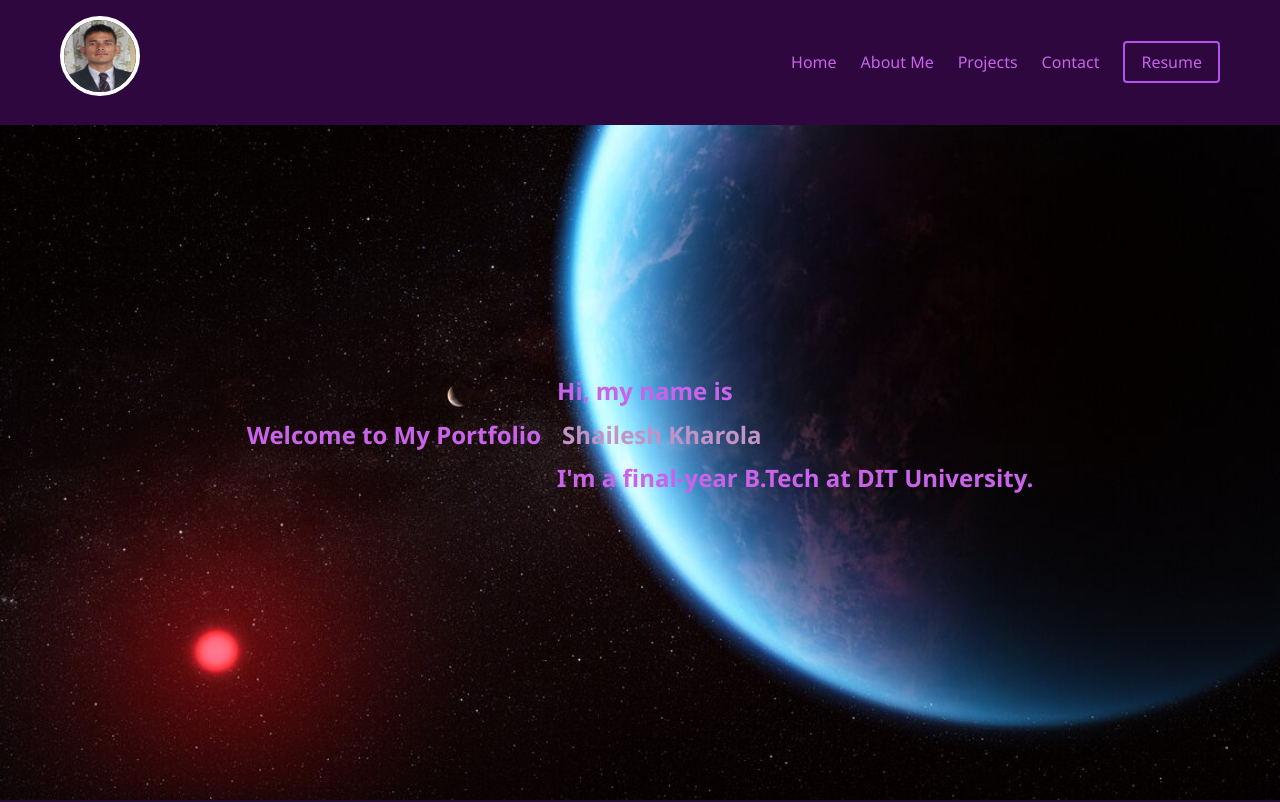
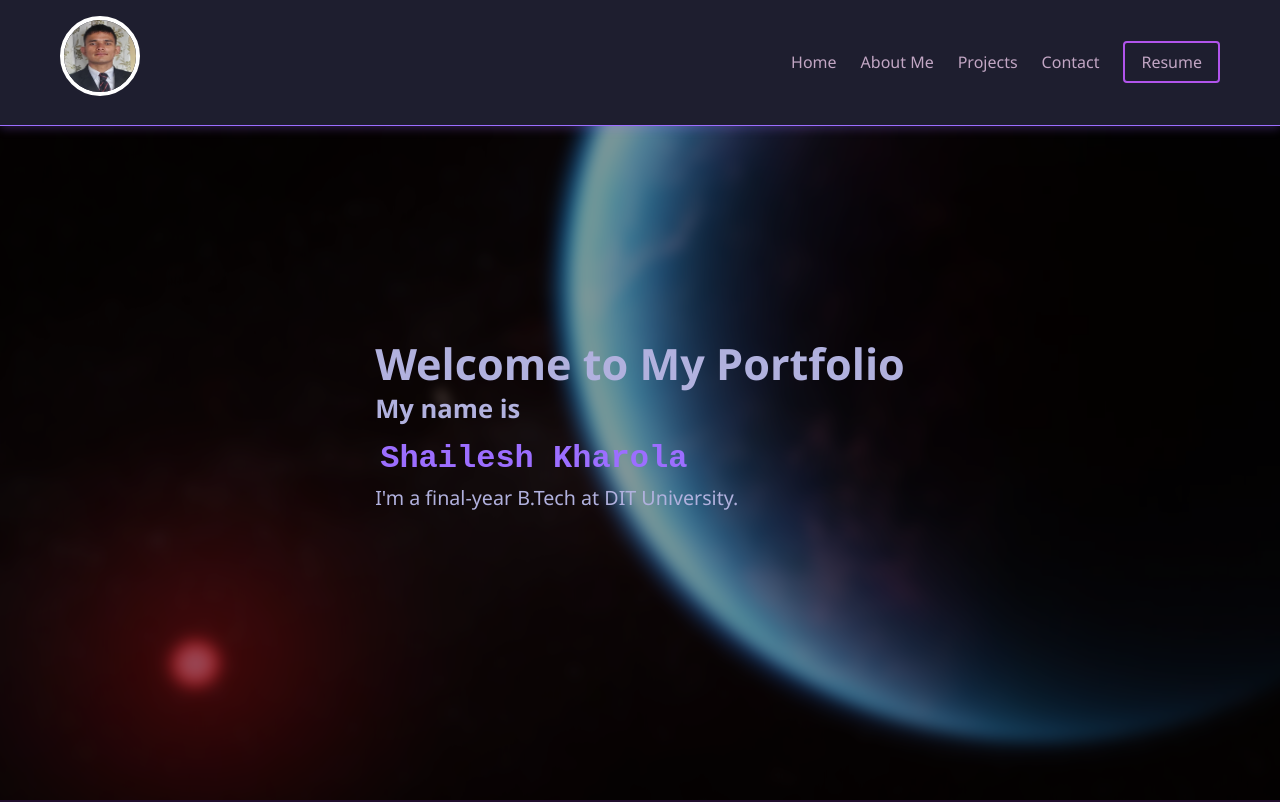
Before and after one commit to ShaileshKharola/Portfolio, a website built with Parcel: page src/index.html in a window 1280 px wide. Shown: the top 802 px of the page. Built offline with nearby package versions, Linux system fonts and the light colour scheme.

Commit message:
outlook change

```diff
--- a/src/index.html
+++ b/src/index.html
@@ -35,17 +35,28 @@
   </section>
     <!--Hero Section-->
 <section id="hero" class="jumbotron">
-  <div class="hero-content">
-    <div class="row about-wrapper">
-    <h1 class="hero-text jumbotron-hero-hidden">
+  <div class="hero-overlay"></div>
+ <div class="hero-content">
+  <div class="row about-wrapper">
+    <div class="hero-text jumbotron-hero-hidden">
+      <h1>Welcome to My Portfolio</h1>
 
-    <h1>Welcome to My Portfolio</h1>
+      <h2>My name is</h2>
 
-    <h2>
-      Hi, my name is
-      <div class="text-color-main" style="font-size:x-large; padding: 5px;">Shailesh Kharola</div>
-      <div>I'm a final-year B.Tech at DIT University.</div>
-    </h2>
+      <div class="text-color-main" style="font-size:x-large; padding: 5px;">
+        <div class="typed-text">
+        <span id="typed">
+       </span>
+      </div>
+
+
+      </div>
+
+      <div style="font-size: 1.23rem; color: #b1b1de;">
+  I'm a final-year B.Tech at DIT University.
+</div>
+    </div>
+  </div>
     <p class="hero-cta load-hidden">
 
     </p>
--- a/src/js/main.js
+++ b/src/js/main.js
@@ -0,0 +1,12 @@
+const text = "Shailesh Kharola";
+let i = 0;
+
+function typeEffect() {
+  if (i < text.length) {
+    document.getElementById("typed").textContent += text.charAt(i);
+    i++;
+    setTimeout(typeEffect, 100); // Typing speed (ms)
+  }
+}
+
+document.addEventListener("DOMContentLoaded", typeEffect);
--- a/src/styles/style.css
+++ b/src/styles/style.css
@@ -28,15 +28,17 @@ body {
 
 /* Header Styles */
 .navbar-wrapper {
-    background-color: #2E073F;
-    color: rgb(15, 15, 15);
+    background-color: #1e1e2f;
+    color: #cfcfd9;
     padding: 1rem 0;
     position: fixed;
     top: 0;
     width: 100%;
     z-index: 1000;
-    box-shadow: 0 2px 10px rgba(34, 33, 33, 0);
+    box-shadow: 0 2px 10px rgba(156, 110, 255, 0.3);
+    border-bottom: 1px solid #9c6eff;
 }
+
 
 .navbar-wrapper .container {
     display: flex;
@@ -55,7 +57,7 @@ body {
 }
 
 .nav-links a {
-    color: rgb(200, 99, 234);
+    color: rgb(194, 166, 196);
     text-decoration: none;
     font-weight: 500;
     transition: color 0.3s ease;
@@ -72,7 +74,7 @@ body {
     position: absolute;
     width: 0;
     height: 2px;
-    background: #a52fc0;
+    background: #c0a7c6;
     bottom: 0;
     left: 0;
     transition: width 0.3s ease;
@@ -91,20 +93,58 @@ body {
 
 .nav-links li:last-child a:hover {
     background-color: #00bcd4;
-    color: #b254f1;
+    color: #8745b0;
 }
 
 /* Hero Section */
 #hero {
+    position: relative;
+    min-height: 100vh;
+    display: flex;
+    align-items: center;
+    justify-content: center;
+    padding-top: 70px;
+    color: rgb(200, 99, 234);
+    overflow: hidden;
+    z-index: 1;
+}
+
+.hero-overlay {
+    position: absolute;
+    top: 0;
+    left: 0;
+    width: 100%;
+    height: 100%;
     background-image: url('../assets/background.jpg');
     background-size: cover;
     background-position: center;
-    min-height: 100vh;
-    display: flex;
-    align-items: center;
-    padding-top: 70px;
-    color: rgb(200, 99, 234);
+    filter: blur(6px) brightness(0.6);
+    transform: scale(1.05);
+    z-index: -1;
 }
+.typed-text {
+  font-size: 2rem;
+  color: #9c6eff;
+  font-family: monospace;
+  white-space: nowrap;
+}
+
+#typed::after {
+  content: '|';
+  animation: blink-caret 0.7s step-end infinite;
+}
+
+@keyframes blink-caret {
+  from, to { opacity: 0 }
+  50% { opacity: 1 }
+}
+
+
+.hero-content.visible {
+    opacity: 1;
+    transform: translateY(0);
+}
+
 
 .hero-content {
     max-width: 1200px;
@@ -113,17 +153,25 @@ body {
 }
 
 .hero-text {
-    font-size: 2.5rem;
+    font-size: 1.8rem;
     margin-bottom: 1.5rem;
     line-height: 1.3;
     text-align: left;
+    color: #b1b1de; /* Light gray for readability */
 }
 
 .hero-text h2 {
-    font-size: 1.8rem;
-    margin-bottom: 1rem;
-    color: #00bcd4;
+    font-size: 1.6rem;
+    margin-bottom: 0.5rem;
+    color: #b1b1de; /* Purple accent */
 }
+
+.text-color-main {
+    color: #a376d7;
+    font-weight: bold;
+    font-size: 1.6rem;
+}
+
 
 /* About Section */
 #about {
@@ -264,11 +312,18 @@ body {
 
 /* Footer */
 .footer {
-    background-color: #2E073F;
-    color: white;
+    background-color: #1a152a;
+    color: #cfcfd9;
     padding: 3rem 0;
     text-align: center;
+    border-top: 1px solid #9c6eff;
+    box-shadow: 0 -4px 10px rgba(156, 110, 255, 0.1);
 }
+.footer p {
+    margin-bottom: 1rem;
+    font-size: 1rem;
+}
+
 
 .social-links {
     display: flex;
```
